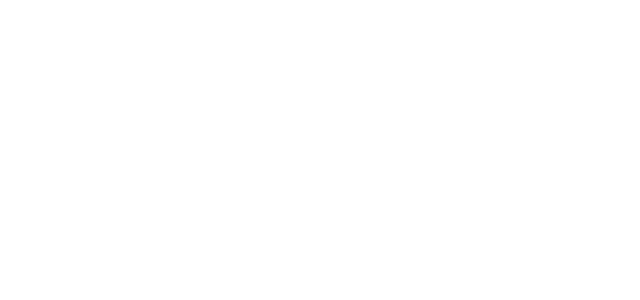
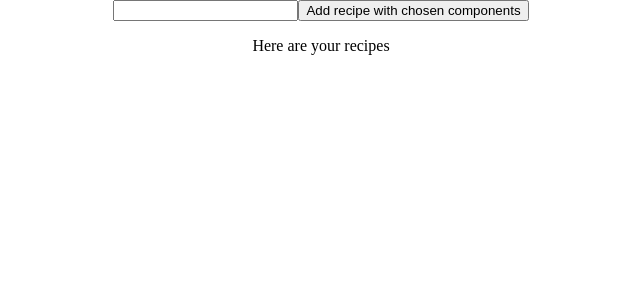
Before and after one commit to Mhiho/MrCook, a React app: page /newRecipe in a window 1280 px wide. Shown: the top 300 px of the page, without its empty margins (319-959 px from the left). Built offline with nearby package versions, Linux system fonts and the light colour scheme.

Commit message:
RecipesMustContainsArrayOfComponents

```diff
--- a/src/containers/ComponentCombine/ComponentCombine.js
+++ b/src/containers/ComponentCombine/ComponentCombine.js
@@ -1,30 +1,54 @@
 import React, {Component} from 'react';
 import {connect} from 'react-redux';
+import * as actionTypes from '../../store/actions';
+import NewRecipe from './newRecipe';
 
 class ComponentCombine extends Component {
   state={
-    checkboxStatus: false
+    componentList: {}
   }
 
-  changeStatusHandler = () =>{
-    this.setState({checkboxStatus: !this.state.checkboxStatus})
+
+  addComponentToRecipe(index){
+    const addItemToList = {
+      ...this.state.componentList,
+      [index]: true
+    };
+  this.setState({componentList: addItemToList})
   }
-
+  unclickComponent(index) {
+    const deleteItemFromList = {
+      ...this.state.componentList,
+      [index]: false
+    }
+    this.setState({componentList: deleteItemFromList})
+  }
   render(){
+    const recipes =   this.props.recipes.map(recipe =>(
+          <p key={recipe.id}>{recipe.re}</p>
+      )
+    );
+    console.log(this.props.recipes)
     return (
       <div>
         <form>
         { this.props.components.map((component,index)=>(
-          <div key={index}>
+          <div key={component.id}>
           <input
 
-            onClick={()=>this.changeStatusHandler}
+            onClick={()=>this.addComponentToRecipe(component.id)}
             type="checkbox"
           />
           <label>{component.co}</label>
           </div>
         ))}
         </form>
+
+        <NewRecipe
+          clickson={this.props.addRecipe} />
+        <p>Here are your recipes</p>
+          {recipes}
+            <p>{this.props.components.co}</p>
       </div>
     )
   }
@@ -33,8 +57,15 @@
 
 function mapStateToProps(state) {
   return{
-    components: state.manageComponents.components
+    components: state.manageComponents.components,
+    recipes: state.createRecipe.recipes
   }
 }
 
-export default connect(mapStateToProps)(ComponentCombine);
+function mapDispatchToProps(dispatch) {
+  return{
+    addRecipe: (recipe) => dispatch({type: actionTypes.ADD_RECIPE, payload: {recipeInReducer: recipe}})
+  }
+}
+
+export default connect(mapStateToProps,mapDispatchToProps)(ComponentCombine);
--- /dev/null
+++ b/src/containers/ComponentCombine/newRecipe.js
@@ -0,0 +1,36 @@
+import React, { Component } from 'react';
+
+class NewRecipe extends Component {
+
+  state = {
+    recipe: ''
+  }
+
+  onChangeHandler = (recipe) =>{
+    this.setState({recipe: recipe})
+  }
+
+  resetInputHandler = () =>{
+    this.setState({recipe: ''})
+  }
+
+  render(){
+
+    return (
+      <div>
+      <input
+        onChange={e=>{this.onChangeHandler(e.target.value)}}
+        value={this.state.recipe}
+        type="text"
+      />
+      <button onClick={() => {this.props.clickson(this.state.recipe);
+                              this.resetInputHandler()}}>
+        Add recipe with chosen components
+        </button>
+      </div>
+    )
+  }
+}
+
+
+export default NewRecipe;
--- a/src/store/actions.js
+++ b/src/store/actions.js
@@ -1,3 +1,6 @@
 export const ADD_COMPONENT = 'ADD_COMPONENT';
 export const DELETE_COMPONENT = 'DELETE_COMPONENT';
 export const EDIT_COMPONENT = 'EDIT_COMPONENT';
+export const ADD_RECIPE = 'ADD_RECIPE';
+export const DELETE_RECIPE = 'DELETE_RECIPE';
+export const EDIT_RECIPE = 'EDIT_RECIPE';
--- /dev/null
+++ b/src/store/reducers/createRecipe.js
@@ -0,0 +1,23 @@
+import * as actionTypes from '../actions';
+
+
+const iniState = {
+  recipes : []
+}
+
+function createRecipe(state = iniState, action) {
+  switch (action.type) {
+    case actionTypes.ADD_RECIPE:
+      const newRecipe = {
+        id: Math.floor(Math.random()*10000),
+        re: action.payload.recipeInReducer
+      }
+      return {
+        ...state,
+        recipes: state.recipes.concat(newRecipe)
+      }
+  }
+  return state;
+}
+
+export default createRecipe;
--- a/src/store/reducers/rootReducer.js
+++ b/src/store/reducers/rootReducer.js
@@ -1,8 +1,10 @@
 import {combineReducers} from 'redux';
 import ManageComponents from './manageComponents';
+import CreateRecipe from './createRecipe';
 
 const rootReducer = combineReducers({
-  manageComponents: ManageComponents
+  manageComponents: ManageComponents,
+  createRecipe: CreateRecipe
 })
 
 export default rootReducer;
```
